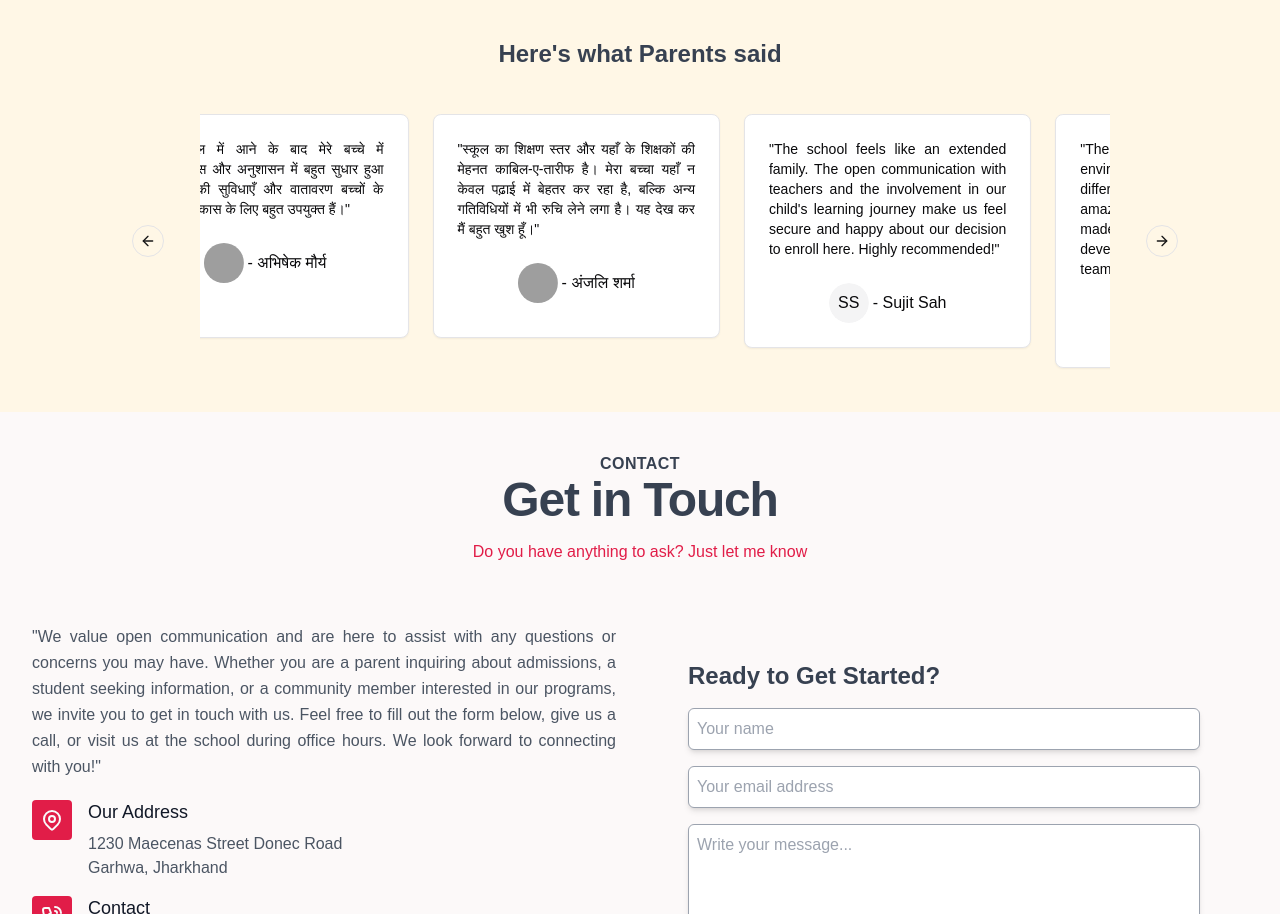
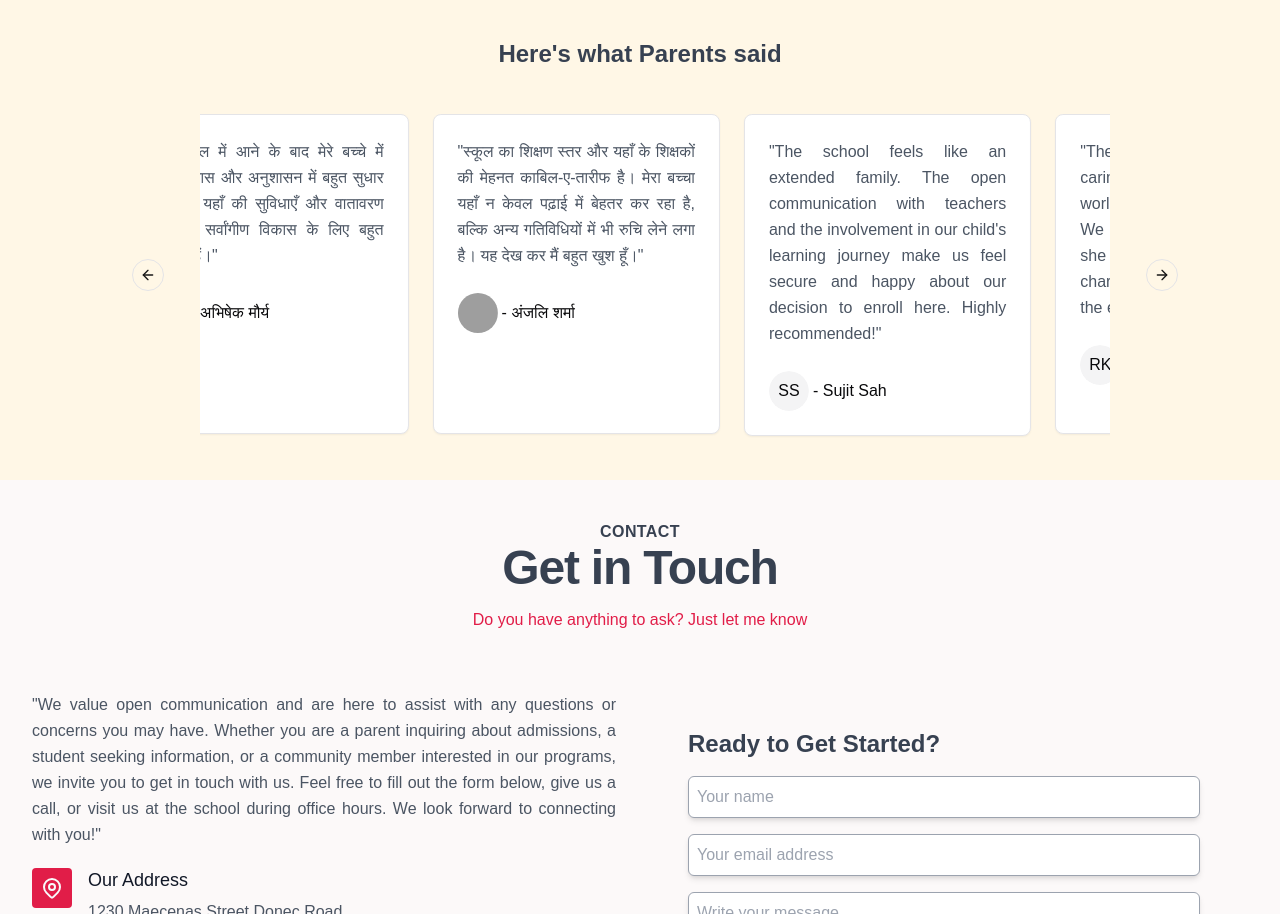
Before and after one commit to umesh37kr/firstschool-ui, a Next.js app: page / in a window 1280 px wide. Shown: the part 1462-2376 px from the top of the page. Built offline with nearby package versions, Linux system fonts and the light colour scheme; grey boxes are pictures that could not be loaded.

Commit message:
improve card style

```diff
--- a/src/app/(home)/page.jsx
+++ b/src/app/(home)/page.jsx
@@ -216,13 +216,13 @@ export default function Home() {
                   className="m-1 md:basis-1/2 lg:basis-1/3"
                 >
                   <div className="">
-                    <Card className="min-h-56 w-[250]">
+                    <Card className="min-h-80">
                       <CardContent className="flex items-center justify-center py-6">
-                        <span className="text-sm text-justify">
+                        <span className="leading-relaxed text-paragraph text-justify">
                           {item.description}
                         </span>
                       </CardContent>
-                      <CardFooter className="flex justify-center">
+                      <CardFooter className="flex justify-start">
                         <Avatar>
                           <AvatarImage src={item.avatar} />
                           <AvatarFallback>{item.fallback}</AvatarFallback>
```
